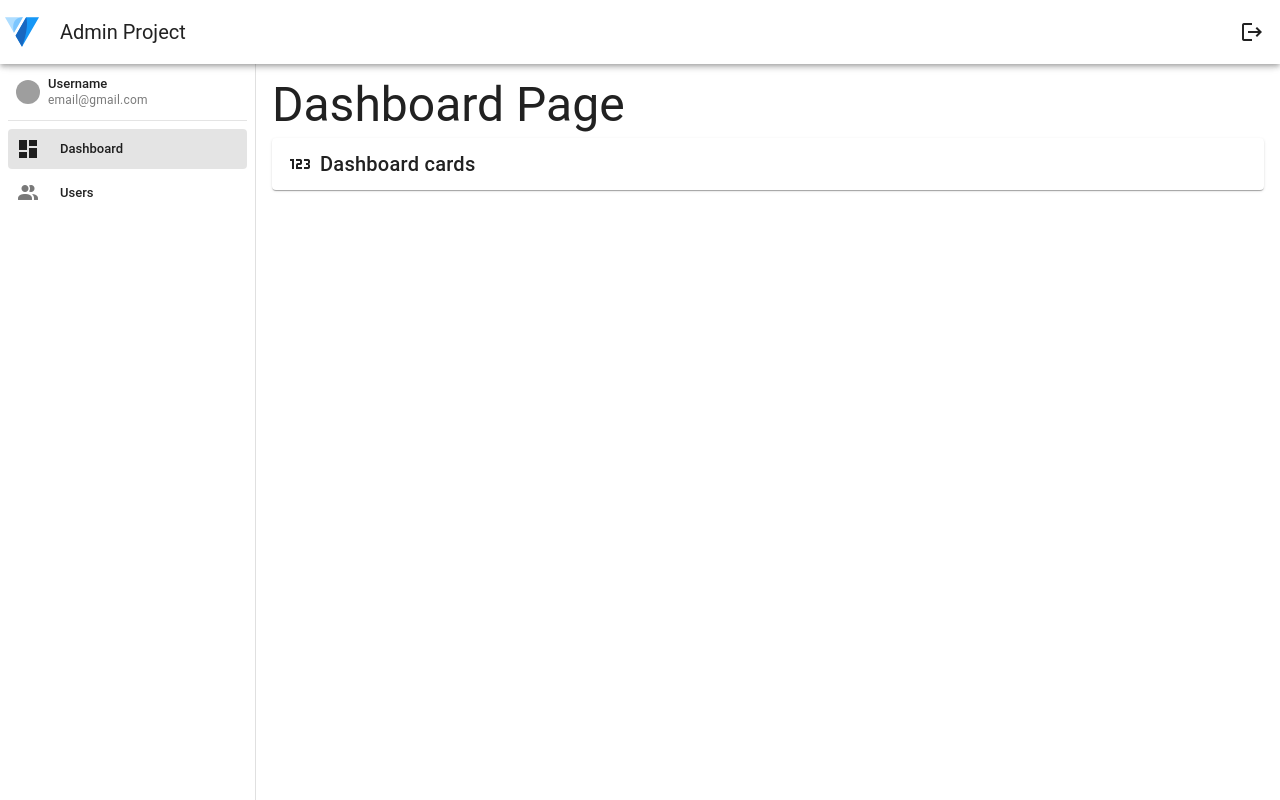
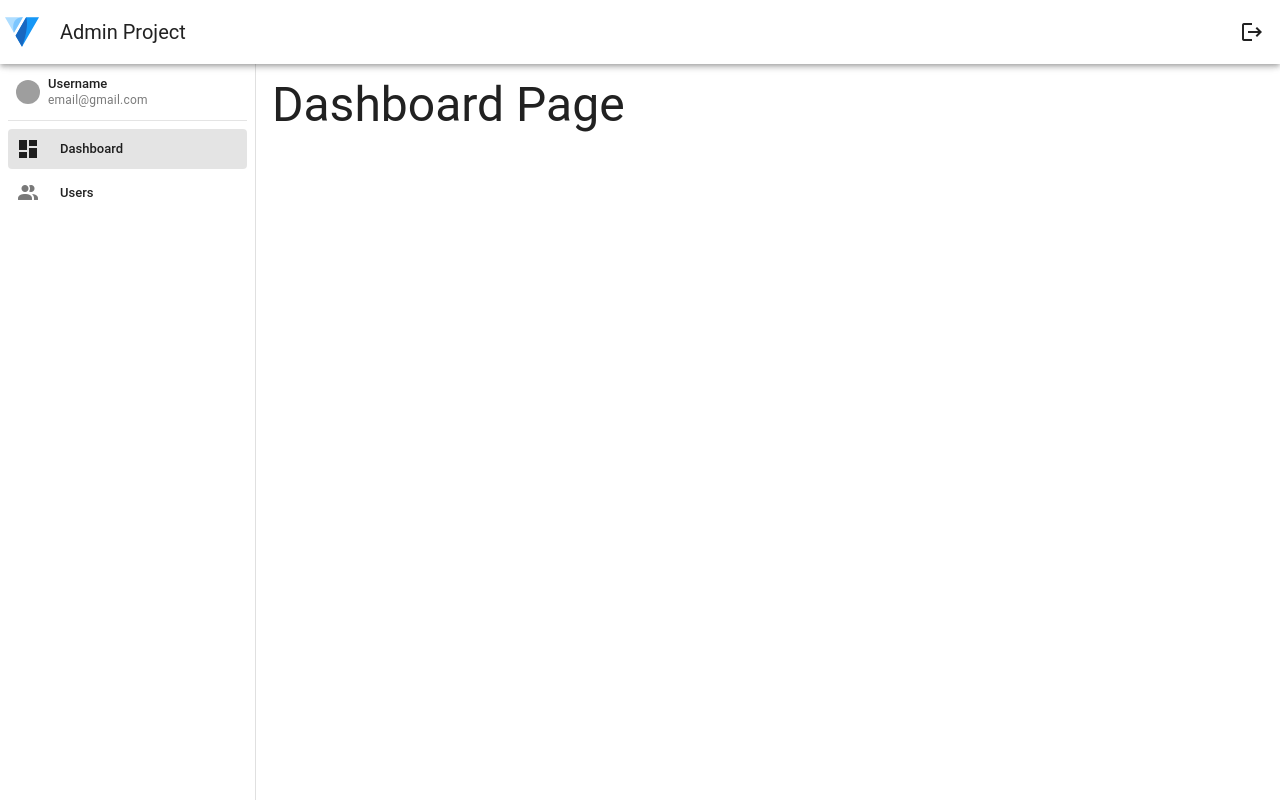
Before and after one commit to johnleider/hands-on-with-blackguard, a Vue app: page /admin/dashboard in a window 1280 px wide. Built offline with nearby package versions, Linux system fonts and the light colour scheme.

Commit message:
chore(Dashboard): remove cards boilerplate

```diff
--- a/src/views/dashboard/Dashboard.vue
+++ b/src/views/dashboard/Dashboard.vue
@@ -4,9 +4,7 @@
 
     <v-row>
       <v-col cols="12">
-        <v-card title="Dashboard cards" prepend-icon="mdi-numeric">
-          <!--  -->
-        </v-card>
+        <!--  -->
       </v-col>
     </v-row>
   </v-container>
```
